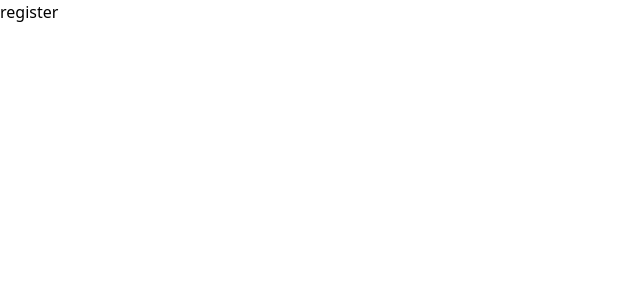
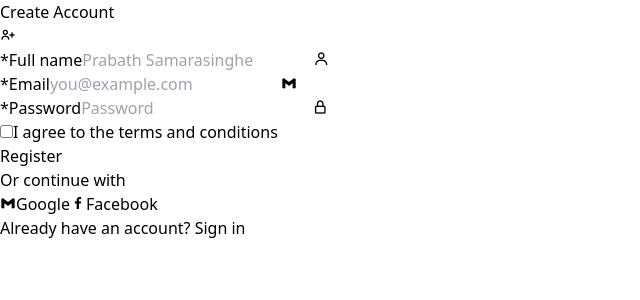
Before and after one commit to Prabath-CSE22/Dewagiri-Tea, a React (Vite) app in the folder test_tailwind/: page /register in a window 1280 px wide. Shown: the top 300 px of the page, without its empty margins (0-640 px from the left). Built offline with nearby package versions, Linux system fonts and the light colour scheme.

Commit message:
forgot password page and register pages frontend done

```diff
--- a/test_tailwind/src/App.jsx
+++ b/test_tailwind/src/App.jsx
@@ -11,7 +11,7 @@ const App = () => {
       <BrowserRouter>
         <Routes>
           <Route path="/home" element={<Defaulthome />} />
-          <Route path="/forgotpassword" element={<Forgotpassword />} />
+          <Route path="/forgot" element={<Forgotpassword />} />
           <Route path="/register" element={<Register />} />
           <Route path="/" element={<Login />} />
         </Routes>
--- a/test_tailwind/src/pages/forgotpassword.jsx
+++ b/test_tailwind/src/pages/forgotpassword.jsx
@@ -1,10 +1,44 @@
 import React from 'react'
+import { Link } from 'react-router-dom'
 
 const forgotpassword = () => {
   return (
-    <div>
-      <h1>forgotpassword</h1>
-    </div>
+    <main className='bg-gray-100 h-screen font-serif'>
+      <body className='w-[90%] h-screen mx-auto bg-gray-200'>
+            <form className='w-[35%] mx-auto relative  top-1/2 transform -translate-y-1/2 bg-white text-center p-5 rounded-md shadow-lg shadow-blue-100'>
+              <div className='flex flex-col items-center justify-between px-4 py-6'>
+                <div className='flex items-center justify-center w-12 h-12 bg-blue-100 rounded-full'>
+                  <i className='bx bx-mail-send text-3xl text-blue-600'></i>
+                </div>
+                <h1 className='text-2xl sm:text-3xl lg:text-4xl font-semibold text-gray-900'>
+                  Forgot Password?
+                </h1>
+                <p className='text-gray-400'>No worries, we'll send you reset instructions.</p>
+              </div>
+              <div className='flex flex-col w-full mx-auto p-2 content-center items-center -mb-5'>
+                <label htmlFor="email" className='text-[10px] self-start ml-2 font-semibold'>*Email</label>
+                <input type="text" name="" id="email" placeholder='Enter your email' className="p-2 m-2 border border-gray-400 rounded-md w-full"/>
+                <i className='bx bxl-gmail relative text-gray-400 left-[45%] top-1/2 transform -translate-y-9'></i>
+              </div>
+              <div className='flex flex-col w-full mx-auto p-2 content-center items-center -mt-5'>
+                <button className="bg-blue-500 text-white p-2 m-2 rounded-md w-full mx-auto hover:bg-blue-600 active:bg-blue-700 active:scale-95 transform transition duration-150">
+                  Reset Password
+                </button>
+              </div>
+              <div className="mt-1 pt-6 border-t border-gray-200 text-center flex flex-col w-full mx-auto p-2 content-center items-center">
+            <p className="text-xs text-gray-400">
+              Don't have an account?{' '}
+              <Link to="/" className="text-blue-500"> Sign up </Link>
+            </p>
+
+            <p className="mt-4 text-xs text-gray-400">
+              Need help?{' '}
+              <Link to="/" className="text-blue-500"> Contact Support </Link>
+            </p>
+          </div>
+            </form>
+      </body>
+    </main>
   )
 }
 
--- a/test_tailwind/src/pages/login.jsx
+++ b/test_tailwind/src/pages/login.jsx
@@ -1,4 +1,5 @@
 import React from 'react'
+import {Link} from 'react-router-dom'
 
 const login = () => {
   return (
@@ -6,19 +7,20 @@ const login = () => {
       <body className="w-[90%] h-screen mx-auto bg-gray-200">
         <div className="bg-white w-[35%] my-auto mx-auto p-5 rounded-md shadow-lg shadow-blue-100 relative top-1/2 transform -translate-y-1/2 text-center">
           <i class='bx bx-user text-8xl mx-auto relative top-1/2 transform translate-y-1/3 text-blue-500'></i>
-          <p className="xl:text-4xl text-center pt-10 sm:text-2xl">Welcome Back</p>
+          <h1 className="font-semibold xl:text-4xl text-center pt-10 sm:text-2xl">Welcome Back</h1>
           <p className='text-xs text-gray-400 '>Please enter your login details</p>
-          <form className="flex flex-col justify-center items-center mt-10" onSubmit={(e) => e.preventDefault()}>
-            <div className='flex flex-col w-full mx-auto p-2 content-center items-center -gap-0.5'>
+          <form className="flex flex-col justify-center items-center -mt-1" onSubmit={(e) => e.preventDefault()}>
+            <div className='flex flex-col w-full mx-auto p-2 content-center items-center -mb-5'>
               <label htmlFor="username" className='text-[10px] self-start ml-2 font-semibold'>*User name</label>
               <input
                 type="text"
                 id='username'
-                placeholder="Username"
+                placeholder="Username | email"
                 className="p-2 m-2 border border-gray-400 rounded-md w-full"
               />
+              <i class='bx bx-user relative text-gray-400 left-48 top-1/2 transform -translate-y-9'></i>
             </div>
-            <div className='flex flex-col w-full mx-auto p-2 content-center items-center '>
+            <div className='flex flex-col w-full mx-auto p-2 content-center items-center -mb-5'>
               <label htmlFor="password" className='text-[10px] self-start ml-2 font-semibold'>*Password</label>
               <input
                 type="password"
@@ -26,13 +28,14 @@ const login = () => {
                 placeholder="Password"
                  className="p-2 m-2 border border-gray-400 rounded-md w-full"
               />
+              <i class='bx bx-lock-alt relative text-gray-400 left-48 top-1/2 transform -translate-y-9 z-1' ></i>
             </div>
             <div className='flex w-full mx-auto p-2 content-center items-center justify-between'>
               <div className='flex items-center text-gray-400'>
                 <input type="checkbox" id="remember" className="m-2" />
                 <label htmlFor="remember" className="text-xs">Remember me</label>
               </div>
-              <a href="#" className="text-xs text-blue-500">Forgot password?</a>
+              <Link to='/forgot' className="text-xs text-blue-500">Forgot password?</Link>
             </div>
             <div className='flex flex-col w-full mx-auto p-2 content-center items-center'>
               <button className="bg-blue-500 text-white p-2 m-2 rounded-md w-full mx-auto hover:bg-blue-600 active:bg-blue-700 active:scale-95 transform transition duration-150">
@@ -41,7 +44,7 @@ const login = () => {
             </div>
           </form>
           <div className='flex flex-col w-full mx-auto p-2 content-center items-center'>
-            <p className="text-xs text-gray-400">Don't have an account? <a href="#" className="text-blue-500">Sign up</a></p>
+            <p className="text-xs text-gray-400">Don't have an account? <Link to='/register' className="text-blue-500">Sign up</Link></p>
           </div>
         </div>
       </body>
--- a/test_tailwind/src/pages/register.jsx
+++ b/test_tailwind/src/pages/register.jsx
@@ -1,10 +1,85 @@
 import React from 'react'
+import { Link } from 'react-router-dom'
 
 const register = () => {
   return (
-    <div>
-      <h1>register</h1>
-    </div>
+    <main className="bg-gray-100 h-screen font-serif">
+      <body className='w-[90%] h-screen mx-auto bg-gray-200'>
+        <form className="w-[35%] mx-auto relative  top-1/2 transform -translate-y-1/2 bg-white text-center p-5 rounded-md shadow-lg shadow-blue-100">
+        <div className='flex items-center justify-between px-4 py-6'>
+          <h1 className='text-2xl sm:text-3xl lg:text-4xl font-semibold text-gray-900'>
+            Create Account
+          </h1>
+          <div className='flex items-center justify-center w-12 h-12 bg-blue-100 rounded-full'>
+            <i className='bx bx-user-plus text-3xl text-blue-600'></i>
+          </div>
+        </div>
+        <div className='flex flex-col w-full mx-auto p-2 content-center items-center -gap-0.5 -mb-5'>
+            <label htmlFor="username" className='text-[10px] self-start ml-2 font-semibold'>*Full name</label>
+            <input
+              type="text"
+              id='username'
+              placeholder="Prabath Samarasinghe"
+              className="p-2 m-2 border border-gray-400 rounded-md w-full"
+            />
+            <i class='bx bx-user relative text-gray-400 left-[45%] top-1/2 transform -translate-y-9'></i>
+          </div>
+          <div className='flex flex-col w-full mx-auto p-2 content-center items-center -gap-0.5 -mb-5'>
+            <label htmlFor="email" className='text-[10px] self-start ml-2 font-semibold'>*Email</label>
+            <input
+              type="email"
+              id='email'
+              placeholder="you@example.com"
+              className="p-2 m-2 border border-gray-400 rounded-md w-full"
+            />
+          <i class='bx bxl-gmail relative text-gray-400 left-[45%] top-1/2 transform -translate-y-9' ></i>
+          </div>
+          <div className='flex flex-col w-full mx-auto p-2 content-center items-center -gap-0.5 -mb-5'>
+            <label htmlFor="password" className='text-[10px] self-start ml-2 font-semibold'>*Password</label>
+            <input
+              type="password"
+              id='password'
+              placeholder="Password"
+              className="p-2 m-2 border border-gray-400 rounded-md w-full"
+            />
+              <i class='bx bx-lock-alt relative text-gray-400 left-[45%] top-1/2 transform -translate-y-9 z-1' ></i>
+            </div>
+            <div className='flex w-full mx-auto content-center items-center'>
+              <input type="checkbox" id="checkbox" className='m-2'/>
+              <label htmlFor="checkbox" className='text-xs text-gray-700'>I agree to the <Link to="" className="text-blue-500">terms</Link> and <Link to="" className="text-blue-500">conditions</Link> </label>
+            </div>
+          <div className='flex flex-col w-full mx-auto p-2 content-center items-center -gap-0.5'>
+            <button className="bg-blue-500 text-white p-2 m-2 rounded-md w-full mx-auto hover:bg-blue-600 active:bg-blue-700 active:scale-95 transform transition duration-150">
+              Register
+            </button>
+          </div>
+          <div className="-mt-1 mx-auto p-2">
+              <div className="relative">
+                <div className="absolute inset-0 flex items-center">
+                  <div className="w-full border-t border-gray-300"></div>
+                </div>
+                <div className="relative flex justify-center text-sm">
+                  <span className="px-2 bg-white text-gray-500">Or continue with</span>
+                </div>
+              </div>
+        </div>
+        <div className="mt-1 grid lg:grid-cols-2 gap-3 text-center p-2 ">
+          <button className="flex justify-center items-center px-4 py-2 border border-gray-300 rounded-lg hover:bg-gray-50 active:bg-gray-100 active:scale-95 transform transition duration-150">
+            <i class='bx bxl-gmail h-5 w-5 text-gray-700' ></i>
+            <span className="ml-2">Google</span>
+          </button>
+          <button className="flex justify-center items-center px-4 py-2 border border-gray-300 rounded-lg hover:bg-gray-50 active:bg-gray-100 active:scale-95 transform transition duration-150">
+            <i class='bx bxl-facebook h-5 w-5 text-gray-700' ></i>
+            <span className="ml-2">Facebook</span>
+          </button>
+        </div>
+        <div className='flex flex-col w-full mx-auto p-2 content-center items-center'>
+          <p className="text-xs text-gray-400">Already have an account? <Link to='/' className="text-blue-500">Sign in</Link></p>
+        </div>
+        </form>
+
+      </body>
+    </main>
   )
 }
 
```
